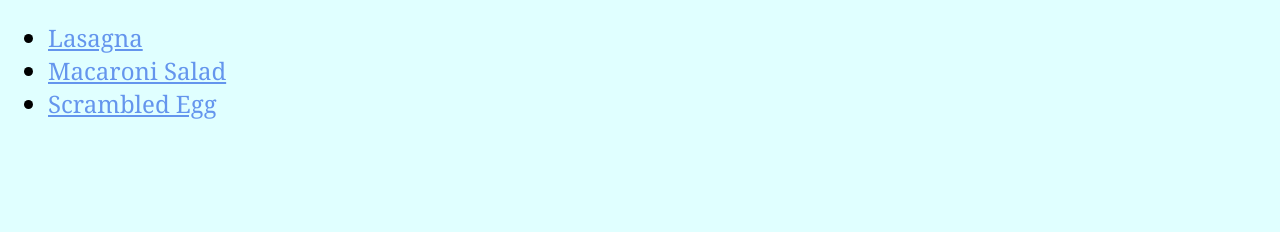
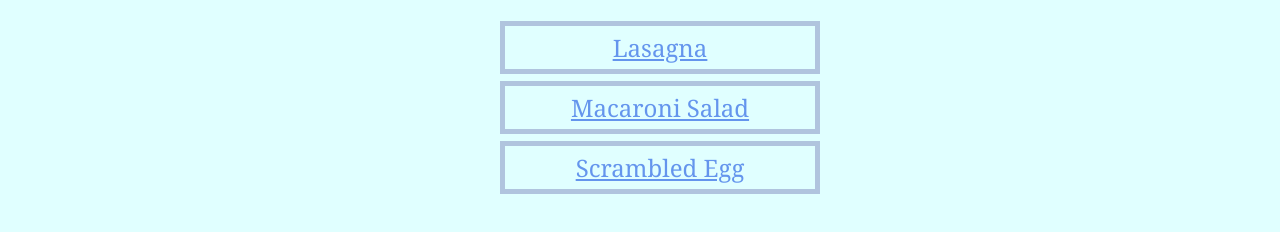
Before and after one commit to AprupKale/odin-recipes, a plain HTML site: page index.html in a window 1280 px wide. Shown: the part 64-296 px from the top of the page. Drawn offline with Linux system fonts and the light colour scheme.

Commit message:
Edit style.css and index.html

```diff
--- a/index.html
+++ b/index.html
@@ -11,10 +11,10 @@
 
     <body>
         <h1>Odin Recipes</h1>
-        <ul>
-            <li><a href="./recipes/lasagna.html">Lasagna</a></li>
-            <li><a href="./recipes/macaroni-salad.html">Macaroni Salad</a></li>
-            <li><a href="./recipes/scrambled-egg.html">Scrambled Egg</a></li>
+        <ul type="none">
+            <li class="recipe-list"><a href="./recipes/lasagna.html">Lasagna</a></li>
+            <li class="recipe-list"><a href="./recipes/macaroni-salad.html">Macaroni Salad</a></li>
+            <li class="recipe-list"><a href="./recipes/scrambled-egg.html">Scrambled Egg</a></li>
         </ul>
     </body>
 
--- a/style.css
+++ b/style.css
@@ -20,3 +20,11 @@ img {
 a {
     color: cornflowerblue;
 }
+
+.recipe-list {
+    text-align: center;
+    margin: 7px auto;
+    border: 5px solid lightsteelblue;
+    padding: 5px;
+    width: 300px;
+}
```
